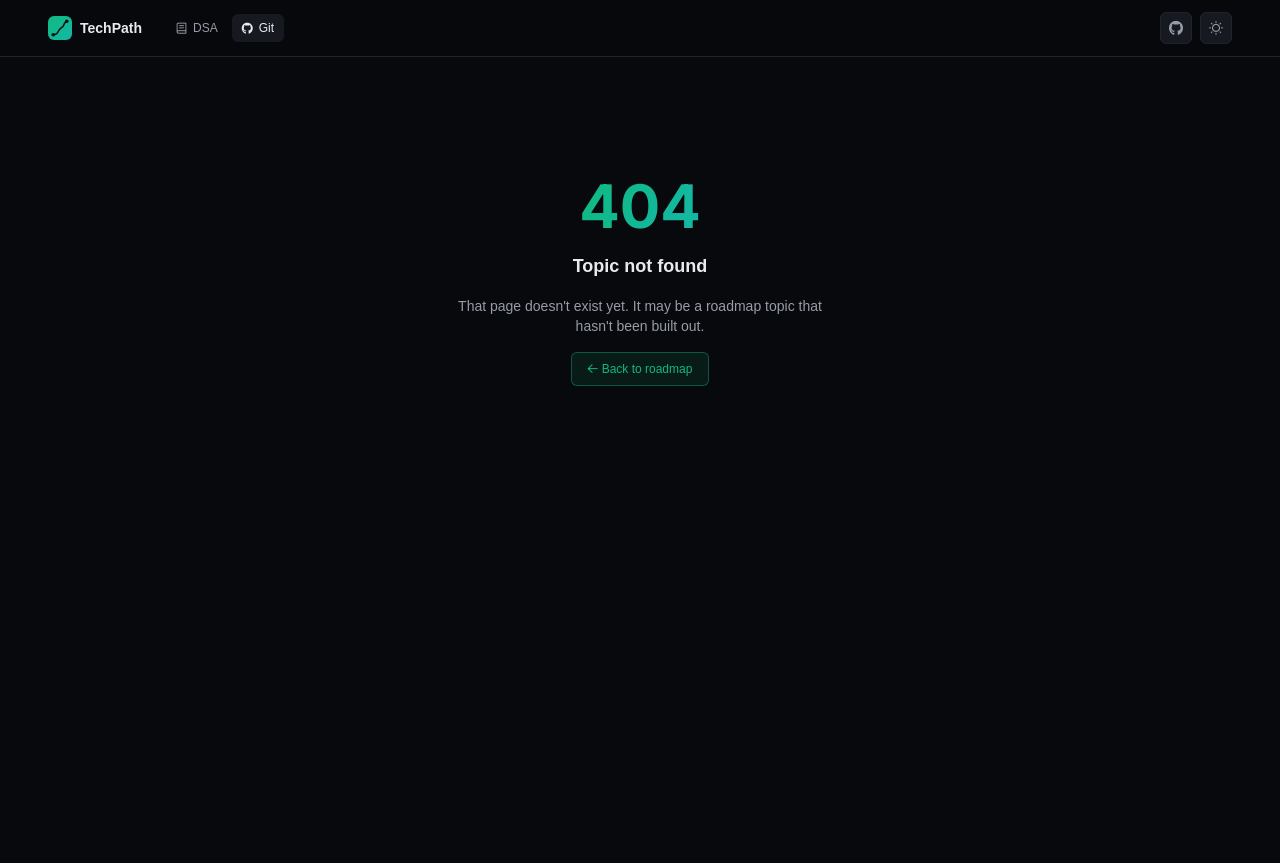
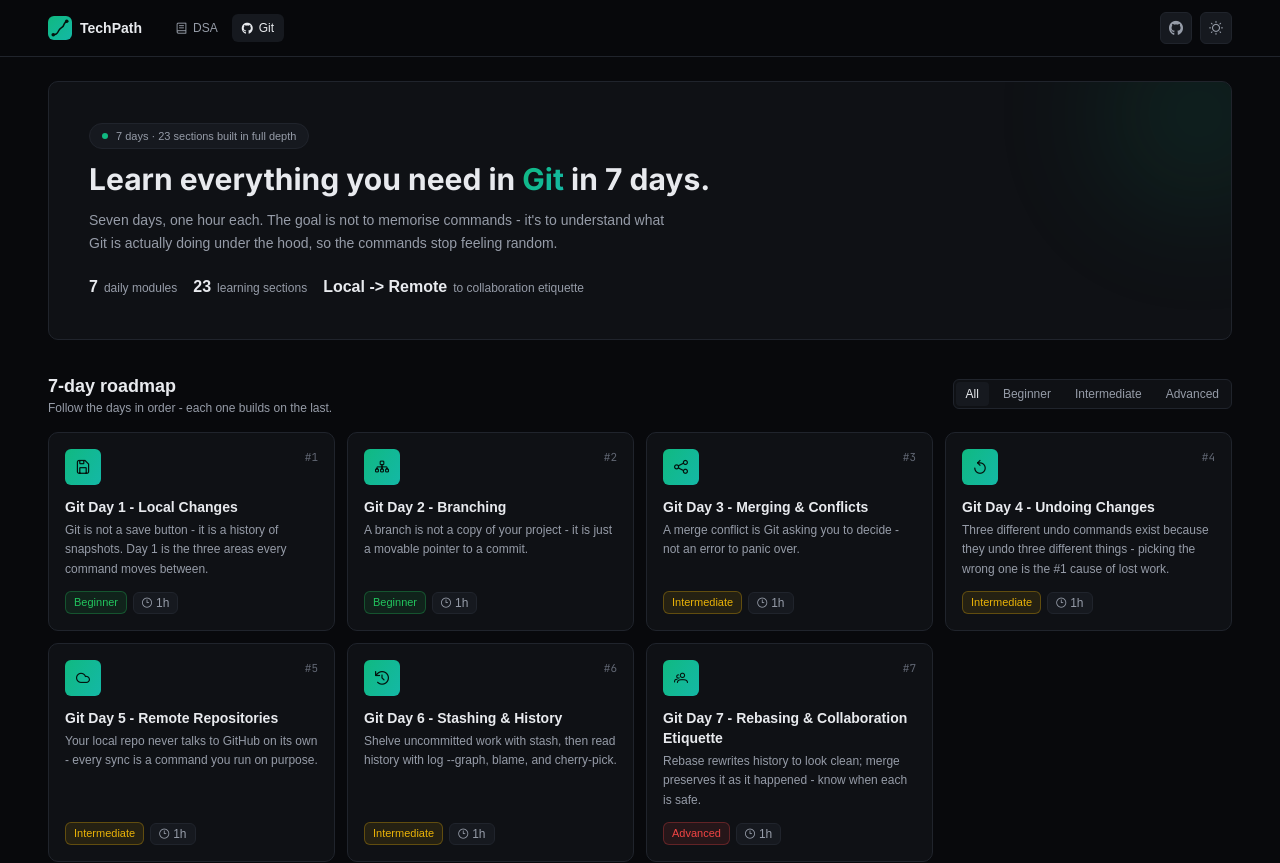
Before and after one commit to shubhampatel2610/tech-learner, a Next.js app: page /git in a window 1280 px wide. Before the commit this address had no page. Shown: the top 863 px of the page. Built offline with nearby package versions, Linux system fonts and the light colour scheme; a web font is replaced by a local one.

Commit message:
feat: add /git track page and GitTrackView component
Renders the Git in 7 Days roadmap as its own section, mirroring the
DSA home page layout via the extracted StatItem/DifficultyFilter
components.

```diff
--- /dev/null
+++ b/src/app/git/page.tsx
@@ -0,0 +1,12 @@
+import type { Metadata } from 'next';
+import { GitTrackView } from '@/components/module/GitTrackView';
+
+export const metadata: Metadata = {
+  title: 'Git in 7 Days',
+  description:
+    'Seven days, one hour each, to actually understand what Git is doing under the hood - not just which commands to paste.',
+};
+
+export default function GitPage() {
+  return <GitTrackView />;
+}
--- /dev/null
+++ b/src/components/module/GitTrackView.tsx
@@ -0,0 +1,76 @@
+'use client';
+
+import { useMemo, useState } from 'react';
+import { ALL_TOPIC_META, FULL_SLUGS, GIT_TOPICS, TOTAL_GIT_SECTIONS } from '@/data/topics';
+import { TopicCard } from '@/components/common/TopicCard';
+import { DifficultyFilter } from '@/components/common/DifficultyFilter';
+import { StatItem } from '@/components/common/StatItem';
+import type { Difficulty } from '@/types/content.types';
+
+/**
+ * The Git track's own page content: a themed banner (mirrors the DSA hero's
+ * shape/gradient technique so the two tracks feel like the same product) plus
+ * its 7-day roadmap grid. Lives on its own route (`/git`) rather than being
+ * embedded in the DSA home page, so it gets its own banner and URL.
+ */
+export function GitTrackView() {
+  const [filter, setFilter] = useState<'All' | Difficulty>('All');
+
+  const gitTopics = useMemo(
+    () =>
+      ALL_TOPIC_META.filter(
+        (t) => t.category === 'Git' && (filter === 'All' || t.difficulty === filter),
+      ),
+    [filter],
+  );
+
+  return (
+    <div className="space-y-8">
+      {/* Banner */}
+      <section className="relative overflow-hidden rounded-card border border-border bg-surface p-6 sm:p-10">
+        <div
+          className="pointer-events-none absolute -right-24 -top-24 h-64 w-64 rounded-full opacity-20 blur-3xl"
+          style={{ background: 'radial-gradient(circle, rgb(16 185 129), transparent 70%)' }}
+        />
+        <div className="relative flex flex-col gap-5 sm:flex-row sm:items-center">
+          <div>
+            <div className="mb-3 inline-flex items-center gap-2 rounded-full border border-border bg-surface-2 px-3 py-1 text-[11px] text-muted">
+              <span className="h-1.5 w-1.5 rounded-full bg-accent" />
+              {GIT_TOPICS.length} days · {TOTAL_GIT_SECTIONS} sections built in full depth
+            </div>
+            <h1 className="max-w-2xl text-2xl font-bold leading-tight text-text sm:text-3xl">
+              Learn everything you need in <span className="gradient-text">Git</span> in 7 days.
+            </h1>
+            <p className="mt-3 max-w-xl text-sm leading-relaxed text-muted">
+              Seven days, one hour each. The goal is not to memorise commands - it&apos;s to understand what Git is
+              actually doing under the hood, so the commands stop feeling random.
+            </p>
+
+            <div className="mt-5 flex flex-wrap gap-4 text-xs text-muted">
+              <StatItem value={`${GIT_TOPICS.length}`} label="daily modules" />
+              <StatItem value={`${TOTAL_GIT_SECTIONS}`} label="learning sections" />
+              <StatItem value="Local -> Remote" label="to collaboration etiquette" />
+            </div>
+          </div>
+        </div>
+      </section>
+
+      {/* 7-day roadmap */}
+      <section className="space-y-4">
+        <div className="flex flex-wrap items-center justify-between gap-3">
+          <div>
+            <h2 className="text-lg font-semibold text-text">7-day roadmap</h2>
+            <p className="text-xs text-muted">Follow the days in order - each one builds on the last.</p>
+          </div>
+          <DifficultyFilter filter={filter} onChange={setFilter} />
+        </div>
+
+        <div className="grid grid-cols-1 gap-3 sm:grid-cols-2 lg:grid-cols-3 xl:grid-cols-4 2xl:grid-cols-5">
+          {gitTopics.map((meta) => (
+            <TopicCard key={meta.slug} meta={meta} available={FULL_SLUGS.has(meta.slug)} />
+          ))}
+        </div>
+      </section>
+    </div>
+  );
+}
```
